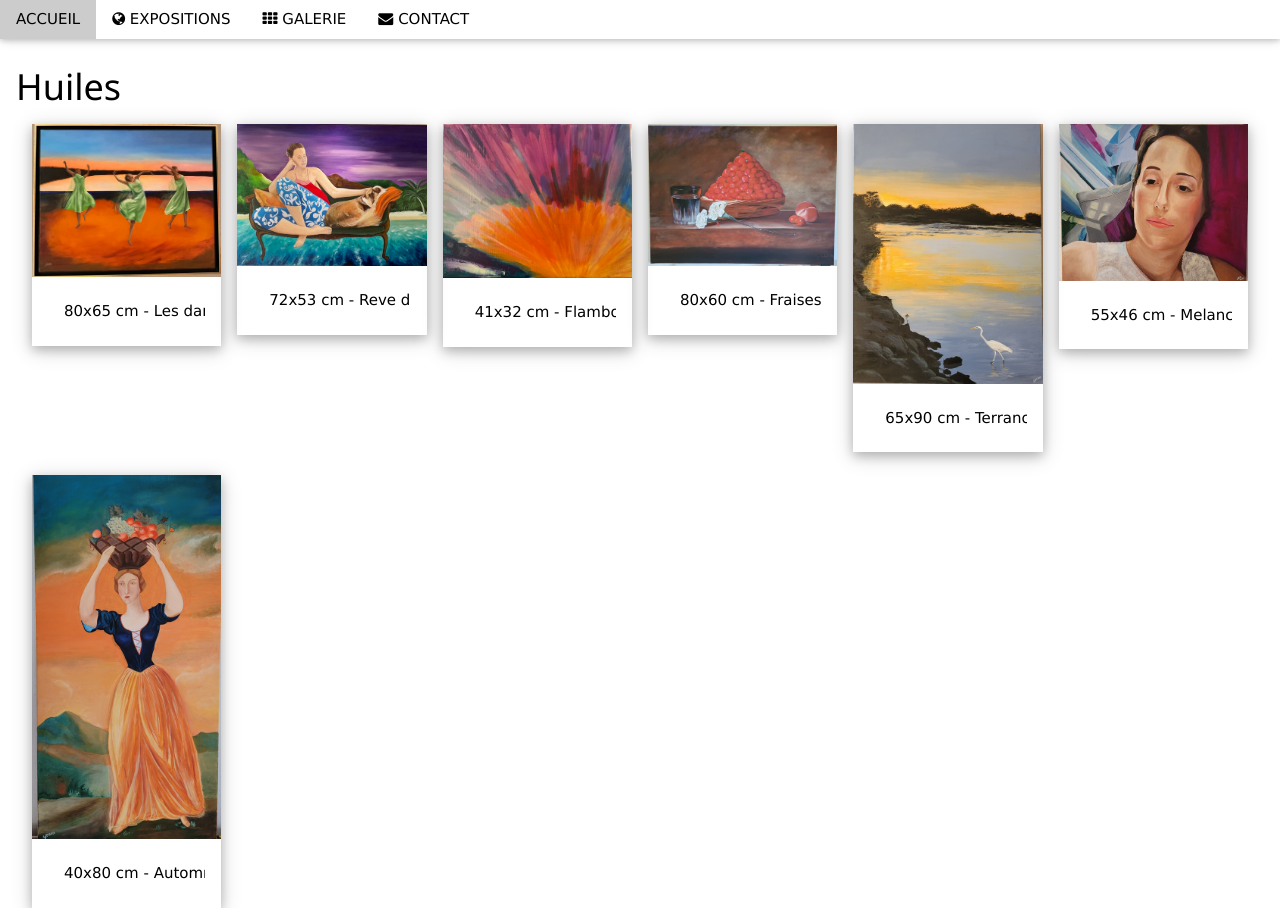
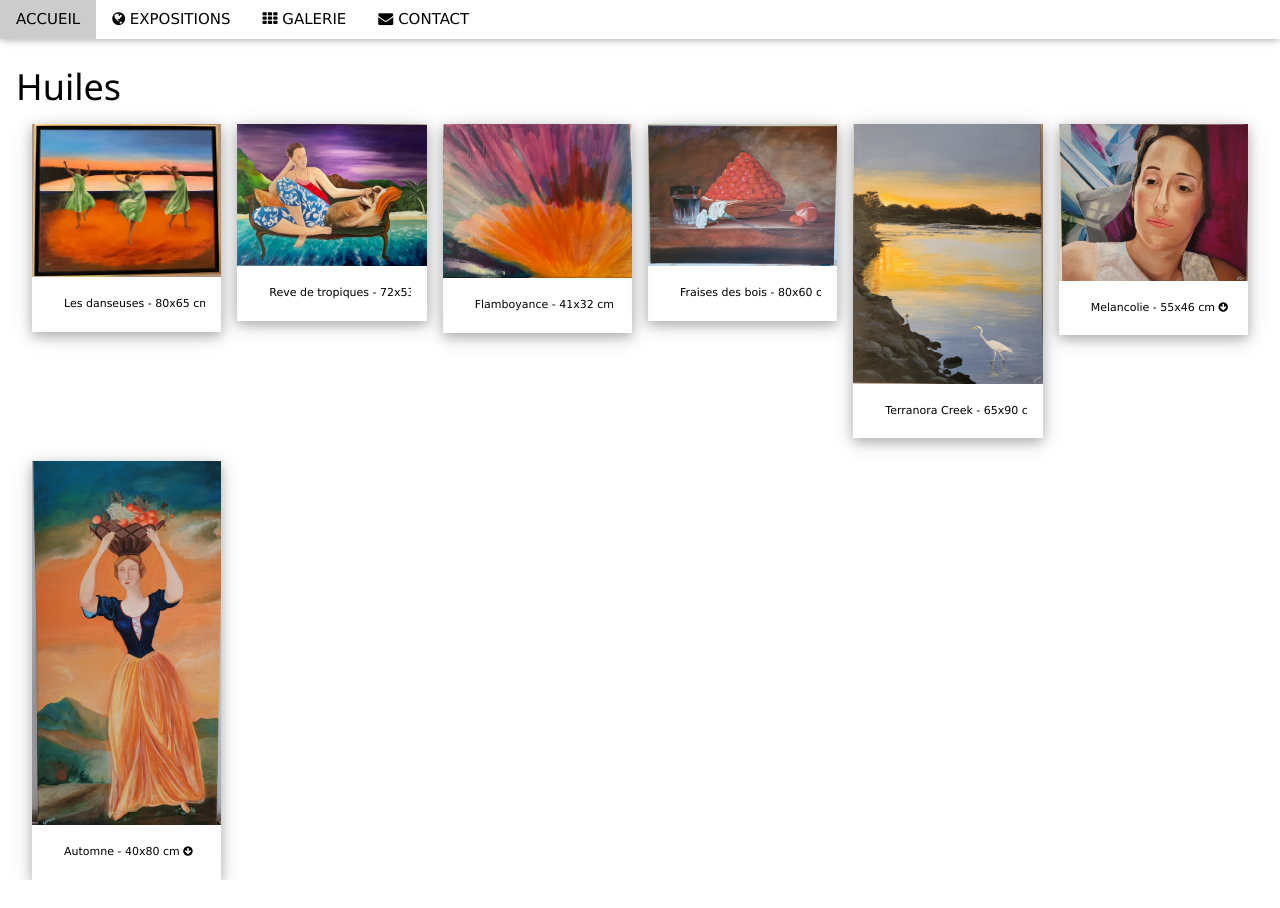
Before and after one commit to MichelEisenmann/gem-gallery, a PHP site: page /public/galerie_spread.php?type=oil in a window 1280 px wide. After the commit the page ends 880 px from the top, so only its background shows below. Run offline with PHP 8.4, Linux system fonts and the light colour scheme.

Commit message:
ajout arrow-down; display titre- size; reduce titre size

```diff
--- a/htdocs/private/paint.php
+++ b/htdocs/private/paint.php
@@ -59,7 +59,7 @@ class Paint {
         //
         //$fdate= $this->get_date();
 		$fsize= $this->get_size();
-        return $fsize ." - " .$this->title;
+        return $this->title ." - " .$fsize ;
     }
 
     function get_date() {
--- a/htdocs/public/galerie_spread.php
+++ b/htdocs/public/galerie_spread.php
@@ -11,6 +11,10 @@
       .top-container {
       padding-top: 50px;
       }
+
+	  .tiroir {
+		  font-size: 11px;
+	  }
 
     </style>
   </head>
@@ -84,7 +88,7 @@ foreach( $dico->sortedList as $paint ) {
 		 style="width:100%"
 	    >
        </a>
-       <div class="w3-container w3-center">
+       <div class="w3-container tiroir">
           <button onclick="openAdditionalInfo('<?= $cur; ?>')" class="w3-button w3-block w3-left-align">
           <p><?= ucfirst(htmlspecialchars($paint->full_title())); ?> <i class="fa fa-arrow-circle-down"></i></p>
 
@@ -92,7 +96,7 @@ foreach( $dico->sortedList as $paint ) {
        </div>
        <div id='<?= $cur; ?>' class="w3-container w3-hide">
 	 <p><?= htmlspecialchars($paint->get_description()); ?></p>
-	 <p><?= $paint->get_size(); ?></p>
+	 <p><?= $paint->get_date(); ?></p>
        </div>
   </div>
 </div>
```
